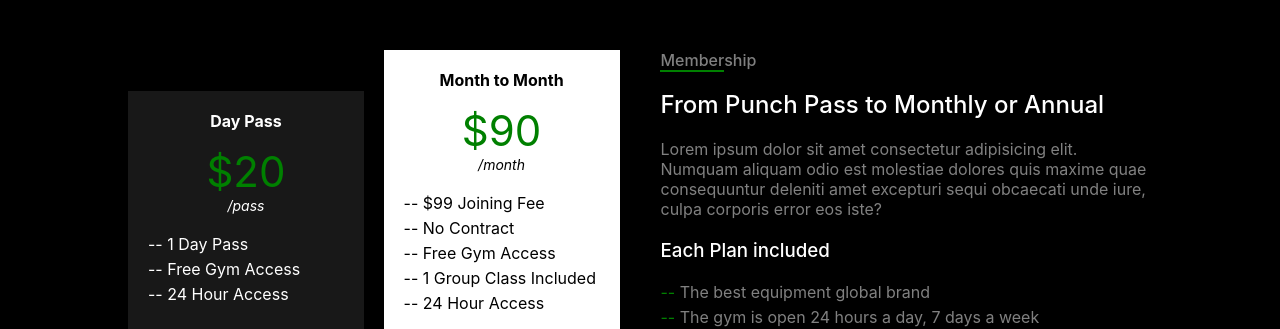
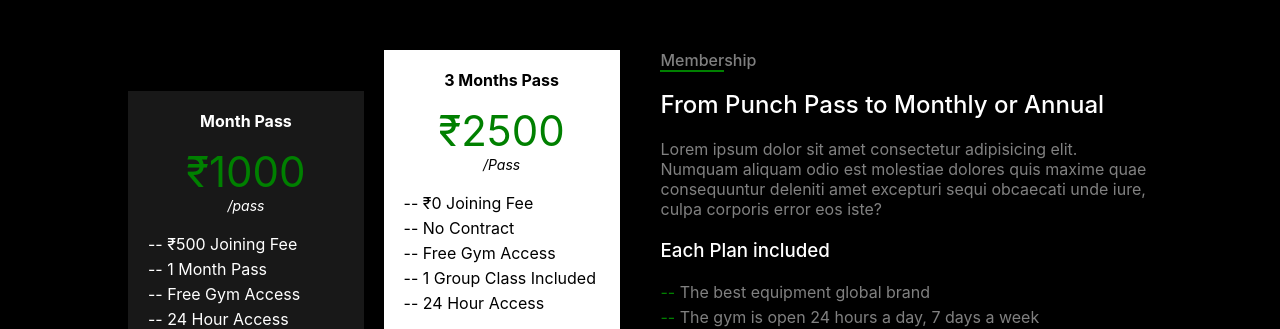
Before and after one commit to ShivamRaj-1/Gym-Website, a React (Vite) app: page /pricing in a window 1280 px wide. Shown: the part 470-799 px from the top of the page. Built offline with nearby package versions, Linux system fonts and the light colour scheme.

Commit message:
changes made in pricing page

```diff
--- a/src/pages/Pricing/Pricing.jsx
+++ b/src/pages/Pricing/Pricing.jsx
@@ -7,6 +7,14 @@ import PricingCard from '../../component/PricingCard/PricingCard';
 export default function Pricing() {
   const img = 'https://images.pexels.com/photos/1552242/pexels-photo-1552242.jpeg?auto=compress&cs=tinysrgb&w=1260&h=750&dpr=1';
 
+  function handleClick(pass){
+
+    if(confirm(`Are you sure you want to get ${pass} ?`)){
+
+    }
+
+  }
+
   return (
     <>
       <Background heading='OUR PRICING' imgUrl={img} />
@@ -15,27 +23,28 @@ export default function Pricing() {
           <div className={PS.pass_part}>
             <div className={`${PS.pass_box} ${PS.left_box}`}>
               <div>
-                <p>Day Pass</p>
-                <h1>$20</h1>
+                <p>Month Pass</p>
+                <h1>₹1000</h1>
                 <span>/pass</span>
               </div>
-              <p>-- 1 Day Pass</p>
+              <p>-- ₹500 Joining Fee</p>
+              <p>-- 1 Month Pass</p>
               <p>-- Free Gym Access</p>
               <p>-- 24 Hour Access</p>
-              <button>GET STARTED</button>
+              <button onClick={()=> handleClick("1 Month Pass")}>GET STARTED</button>
             </div>
             <div className={`${PS.pass_box} ${PS.right_box}`}>
               <div>
-                <p>Month to Month</p>
-                <h1>$90</h1>
-                <span>/month</span>
+                <p>3 Months Pass</p>
+                <h1>₹2500</h1>
+                <span>/Pass</span>
               </div>
-              <p>-- $99 Joining Fee</p>
+              <p>-- ₹0 Joining Fee</p>
               <p>-- No Contract</p>
               <p>-- Free Gym Access</p>
               <p>-- 1 Group Class Included</p>
               <p>-- 24 Hour Access</p>
-              <button>GET STARTED</button>
+              <button onClick={()=> handleClick("3 Month Pass")}>GET STARTED</button>
             </div>
           </div>
           <div className={PS.content_part}>
--- a/src/pages/Signin/SignIn.jsx
+++ b/src/pages/Signin/SignIn.jsx
@@ -12,8 +12,6 @@ export default function SignIn() {
   const nav = useNavigate();
 
   useEffect(() => {
-    // const data = JSON.parse(localStorage.getItem("users")) || [];
-    // setUserList(data);
     axios
       .get("http://localhost:80/newuser/user/save")
       .then(function (response) {
--- a/src/pages/Signup/SignUp.jsx
+++ b/src/pages/Signup/SignUp.jsx
@@ -55,7 +55,7 @@ export default function SignUpPage() {
       password,
     });
 
-    localStorage.setItem("users", JSON.stringify(users));
+    // localStorage.setItem("users", JSON.stringify(users));
     alert("sign up done successfully");
     setError("");
     setName("");
```
